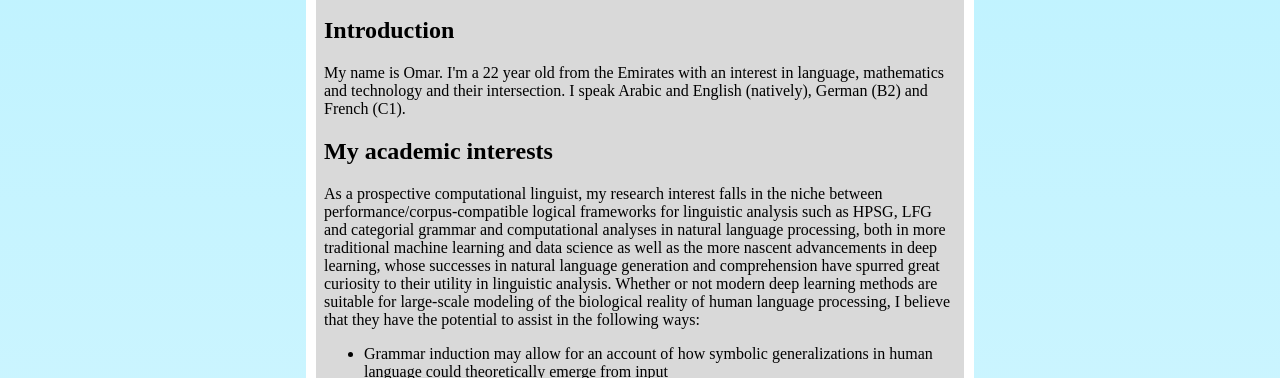
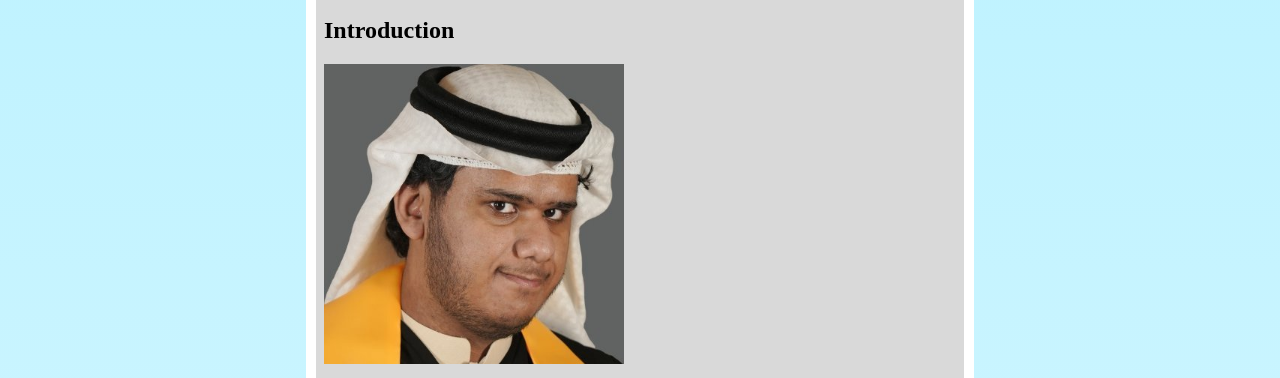
Before and after one commit to codexderelict/codexderelict.github.io, a plain HTML site: page index.html in a window 1280 px wide. Shown: the part 420-798 px from the top of the page. Drawn offline with Linux system fonts and the light colour scheme.

Commit message:
Added face back

```diff
--- a/index.html
+++ b/index.html
@@ -25,6 +25,7 @@
             <h1 id="about-me">About me</h1>
             <hr>
             <h2 id="introduction">Introduction</h2>
+            <img src="me.png" alt="Me" width="300" height="300">
             <p>My name is Omar. I&#39;m a 22 year old from the Emirates with an interest in language, mathematics and technology and their intersection. I speak Arabic and English (natively), German (B2) and French (C1). </p>
             <h2 id="my-academic-interests">My academic interests</h2>
             <p>As a prospective computational linguist, my research interest falls in the niche between performance/corpus-compatible logical frameworks for linguistic analysis such as HPSG, LFG and categorial grammar and computational analyses in natural language processing, both in more traditional machine learning and data science as well as the more nascent advancements in deep learning, whose successes in natural language generation and comprehension have spurred great curiosity to their utility in linguistic analysis. Whether or not modern deep learning methods are suitable for large-scale modeling of the biological reality of human language processing, I believe that they have the potential to assist in the following ways:</p>
```
